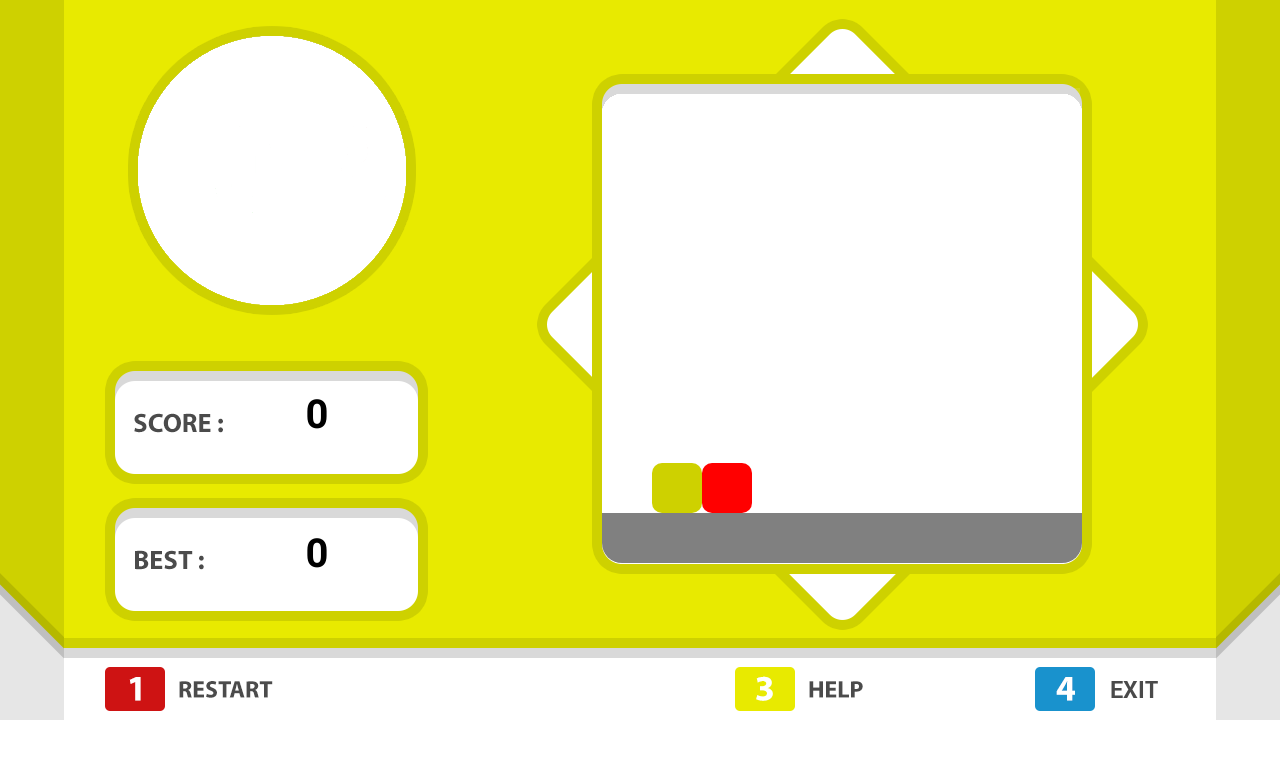
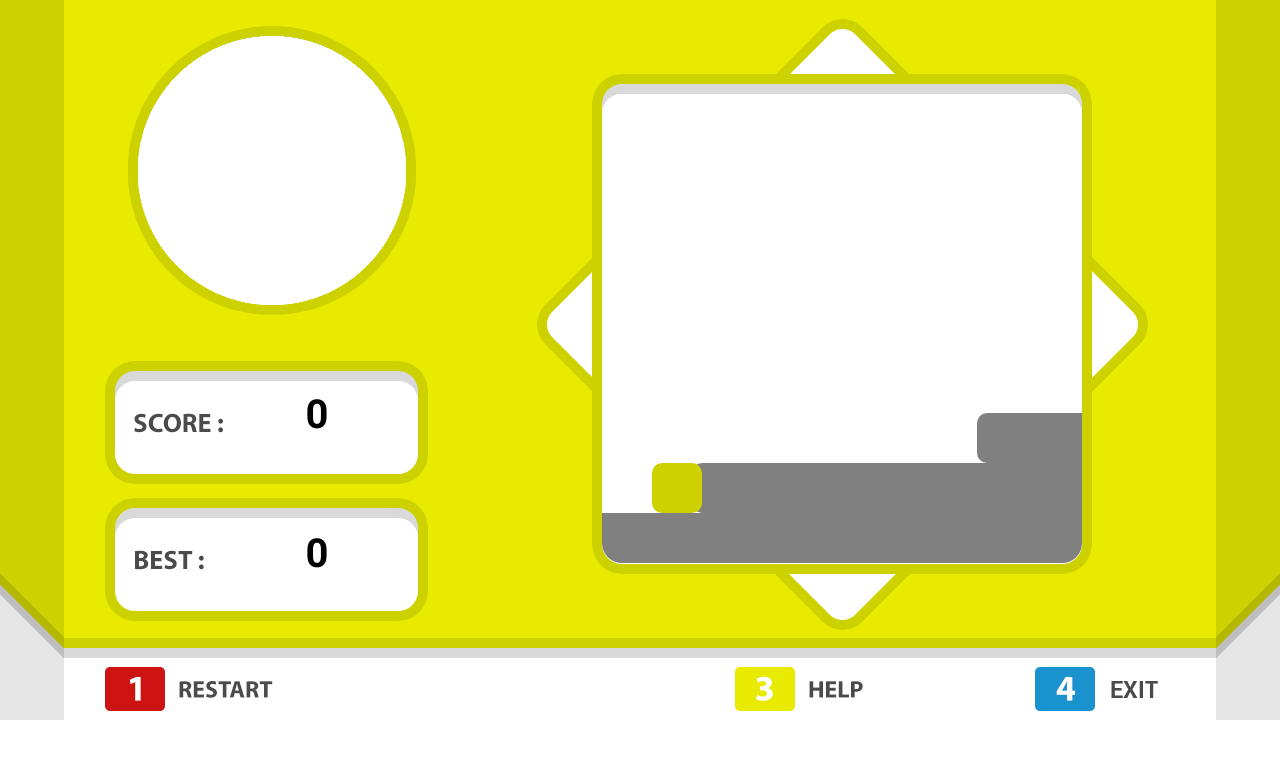
Before and after one commit to taingk/JumpMania, a plain HTML site: page index.html in a window 1280 px wide. Drawn offline with Linux system fonts and the light colour scheme.

Commit message:
work only if >= 550ms

```diff
--- a/css/index.css
+++ b/css/index.css
@@ -74,27 +74,26 @@
 	bottom: 50px;
 	right: 0px;
 
-	width: 40px;
-	height: 40px;
+	width: 0px;
+	height: 50px;
+    /*background-color: grey;#ff00d9;
 
-    /*background-color: #ff00d9;*/
-
-	border-radius: 	10px;
+	border-radius: 	0px;*/
 
 	z-index: 2;
 }
 
 #bloc2{
 	position: absolute;
-	bottom: 50px;
+	bottom: 0px;
 	right: 0px;
 
-	width: 50px;
+	width: 0px;
 	height: 50px;
 
-    /*background-color: #ff00d9;*/
+    /*background-color: white;/*#ff00d9;
 
-	border-radius: 	10px;
+	border-radius: 	10px;*/
 
 	z-index: 2;
 }
@@ -104,12 +103,12 @@
 	bottom: 50px;
 	right: 0px;
 
-	width: 50px;
+	width: 0px;
 	height: 50px;
 
-    /*background-color: #ff00d9;*/
+    /*background-color: red;/*#ff00d9;
 
-	border-radius: 	10px;
+	border-radius: 	10px;*/
 
 	z-index: 2;
 }
--- a/js/index.js
+++ b/js/index.js
@@ -65,12 +65,14 @@
 var time;
 var timer;
 var move;
-var delay = 500;
+var move2;
+var delay = 1000;
 // Bloc1's bottom from css sheet
 var baseBottom = 50;
 var lock = false;
 var lockGround = false;
 var nb_bloc = 0;
+var start2;
 
 /* COOKIES FUNCTION */
 
@@ -96,46 +98,46 @@
 	Cookies.remove('BestScore');
 }
 
-function initBloc(color, state, event, nb_bloc) {
+function initBloc(color, event, nb_bloc) {
 	$('#gameboard').append('<div id="bloc'+event+'" class="'+nb_bloc+'"></div>');
 
-	if (state == 'up') {
-		$('#bloc' + nb_bloc).css({
-            'height': '50px',
-		    'border-radius': '0px'
+	// FOR ALL BLOC
+	$('.' + nb_bloc).css({
+		'left': $('.' + nb_bloc).position().left - MOVEBLOC + 'px',
+		'border-radius': '10px'
 	});
-	} else if (state == 'down') {
-		$('#bloc' + nb_bloc).css({
-            'height': '50px',
-            'bottom': (baseBottom - 50) + 'px',
-            'border-radius': '0px',
-        });
-	} else {
+	// FOR BLOC UP AND DOWN
+	if (event == 1 || event == 2) {
 		$('.' + nb_bloc).css({
 			'bottom': baseBottom + 'px',
-			'background-color': color
+			'background-color': color,
+			'width': GAMEBOARDWIDTH + 50 + 'px'
+		});
+	}
+	// FOR BLOC SIMPLE
+	else if (event == 3) {
+		$('.' + nb_bloc).css({
+			'bottom': baseBottom + 'px',
+			'background-color': color,
+			'width': 50 + 'px',
 		});
 	}
 }
 
 /* MOVE BLOCS FROM RIGHT TO LEFT */
-function moveBloc(state, event, bloc, nb_bloc) {
+function moveBloc(state, event, /*bloc,*/ nb_bloc, passThrough) {
 	/*bloc.right -= MOVEBLOC;
     bloc.left -= MOVEBLOC;
 */
-
-
-	if (event == 1) {
-		$('#bloc' + event).css('width', GAMEBOARDWIDTH + 50 + 'px');
-	} else if (event == 2) {
-		$('#bloc' + event).css('width', GAMEBOARDWIDTH + 50 + 'px');
-	}
-
 	$('.' + nb_bloc).css('left', $('.' + nb_bloc).position().left - MOVEBLOC + 'px');
 
     /* IF THE BLOC PASS THROUGH THE GAMEBOARD */
     //if (bloc.left < 0 - bloc.width) {
-	if ($('.' + nb_bloc).position().left < 0 - $('.' + nb_bloc).width()) {
+	if (!passThrough)
+		passThrough = 0 - $('.' + nb_bloc).width();
+	else
+		passThrough = $('.' + nb_bloc).width() - GAMEBOARDWIDTH - 65;
+	if ($('.' + nb_bloc).position().left < passThrough) {
 		$('.' + nb_bloc).remove();
 //		$('#gameboard').append('<div id="bloc'+nb_bloc+'"></div>');
 
@@ -147,19 +149,19 @@
 
 		if (state == 'up') {
 			sky = sky - 50;
-			baseBottom = baseBottom + 50;
-			$('#ground').css('height', baseBottom + 'px');
+			$('#ground').css('height', ($('#ground').height() + 50) + 'px');
 		} else if (state == 'down') {
 			sky = sky + 50;
-			baseBottom = baseBottom - 50;
-			$('#ground').css('height', baseBottom + 'px');
+			$('#ground').css('height', ($('#ground').height() - 50) + 'px');
 		} else {
         	score ++;
         	$('#score').html(score);
 		}
 
+		if (nb_bloc % 2 == 0)
+			clearInterval(move2);
+		else
 			clearInterval(move);
-		cookieBestScore(score);
 		return;
         //launchEvent();
     }
@@ -193,15 +195,19 @@
 		if (jumping) {
             if ($('.' + nb_bloc).position().top <= player.bottom) {
                 console.log('Game over ! top');
+				clearInterval(move2);
 				clearInterval(move);
-                clearInterval(start);
+				clearTimeout(start);
+				clearTimeout(start2);
             }
         }
         /* ... AT THE LEFT */
         else {
             console.log('Game over ! right');
+			clearInterval(move2);
 			clearInterval(move);
-            clearInterval(start);
+			clearTimeout(start);
+			clearTimeout(start2);
         }
     }
 }
@@ -279,24 +285,31 @@
     }
 }
 
-var start = setInterval(function() {
+var start = setTimeout(launchEvent, delay);
 
-	var event = 3/*Math.floor((Math.random() * 3) + 3)*/;
+function launchEvent() {
+	var event = Math.floor((Math.random() * 3) + 1);
+	var passThrough;
 
-	delay = Math.floor((Math.random() * 1500) + 500);
+	event == 1 || event == 2 ? passThrough = GAMEBOARDWIDTH + 90 : passThrough = 0;
 
+	delay = Math.floor((Math.random() * 950) + 550);
+//	console.log(delay);
+	start2 = setTimeout(launchEvent, 550);
 	nb_bloc = nb_bloc + 1;
-
 	//var MOVE_DELAI = Math.floor((Math.random() * 35) + 25);
-
 	//move = setInterval(moveBloc, MOVE_DELAI);
 	switch (event){
 		case 1:
 			//$('#bloc1').css('background-color', '#ff00d9');
 //                move = setInterval(moveBloc, MOVE_DELAI);$
-			if (sky > 0) {
-				initBloc('grey', 'up', event);
-				move = setInterval(moveBloc, MOVE_DELAI, 'up', event, bloc1);
+			if (baseBottom < 250) {
+				initBloc('grey', event, nb_bloc);
+				if (nb_bloc % 2 == 0) {
+					move2 = setInterval(moveBloc, MOVE_DELAI, 'up', event, /*bloc1,*/ nb_bloc, passThrough);
+				} else {
+					move = setInterval(moveBloc, MOVE_DELAI, 'up', event, /*bloc1,*/ nb_bloc, passThrough);
+				}
 			}
 			/*else {
 				launchEvent();
@@ -305,8 +318,13 @@
 		case 2:
 			//move = setInterval(moveGroundUp, MOVE_DELAI);
 			if (baseBottom > 50) {
-				initBloc('white', 'down', event);
-            	move = setInterval(moveBloc, MOVE_DELAI, 'down', event, bloc2);
+				baseBottom = baseBottom - 50;
+				initBloc('white', event, nb_bloc);
+				if (nb_bloc % 2 == 0) {
+					move2 = setInterval(moveBloc, MOVE_DELAI, 'down', event, nb_bloc, passThrough);
+				} else {
+					move = setInterval(moveBloc, MOVE_DELAI, 'down', event, nb_bloc, passThrough);
+				}
 			}
 			/*else {
 				launchEvent();
@@ -315,8 +333,11 @@
 		case 3:
 			//move = setInterval(moveGroundUp, MOVE_DELAI);
 //				move = setInterval(moveGroundDown, MOVE_DELAI);
-			initBloc('red', 'simple', event, nb_bloc);
-            move = setInterval(moveBloc, MOVE_DELAI, 'simple', event, bloc3, nb_bloc);
+			initBloc('red', event, nb_bloc);
+			if (nb_bloc % 2 == 0)
+				move2 = setInterval(moveBloc, MOVE_DELAI, 'simple', event, /*bloc3,*/ nb_bloc, passThrough);
+			else
+				move = setInterval(moveBloc, MOVE_DELAI, 'simple', event, /*bloc3,*/ nb_bloc, passThrough);
 			//launchEvent();
 		break;
 		default:
@@ -327,4 +348,6 @@
 		case 3:
 		break;*/
 	}
-}, 900);
+	if (event == 1)
+		baseBottom = baseBottom + 50;
+}
```
Lines whose indentation alone changed are shown as unchanged.
